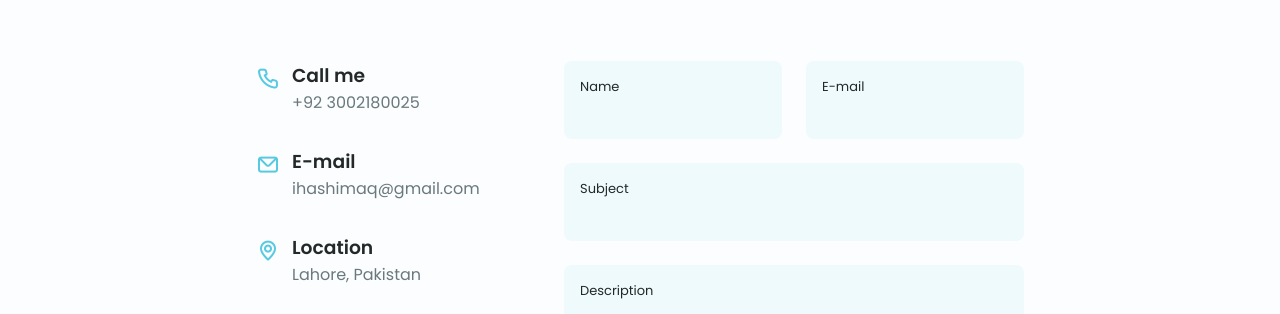
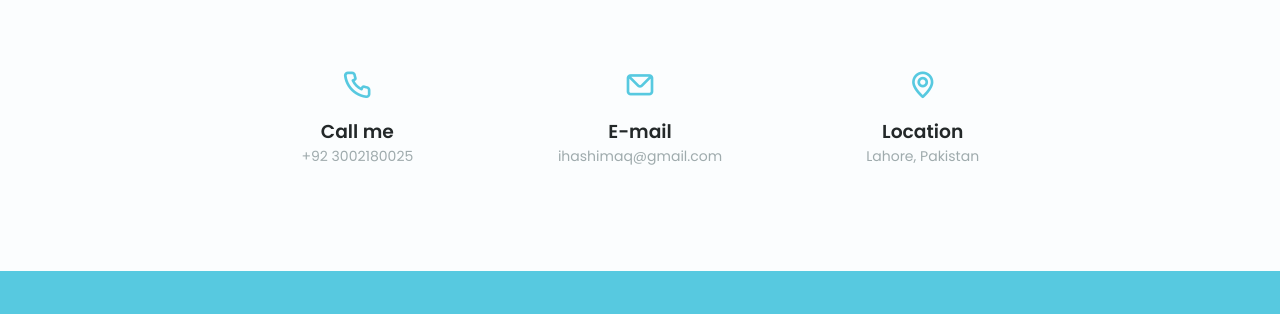
Before and after one commit to hashimaq/Hashim-Portfolio, a plain HTML site: page index.html in a window 1280 px wide. Shown: the part 5213-5527 px from the top of the page. Drawn offline with nearby package versions, Linux system fonts and the light colour scheme.

Commit message:
Updated with Contact me

```diff
--- a/index.html
+++ b/index.html
@@ -726,69 +726,27 @@
             <h2 class="section__title">Contact me</h2>
             <span class="section__subtitle">Get in touch</span>
 
-            <div class="contact__container container grid">
-                <div>
+            <div class="contact__container container">
                 <div class="contact__information">
                     <i class="uil uil-phone-alt contact__icon"></i>
-
-                        <div>
                     <h3 class="contact__title">Call me</h3>
-                            <span class="contatc__subtitle">+92 3002180025</span>
-                        </div>
+                    <span class="contact__subtitle">+92 3002180025</span>
                 </div>
 
                 <div class="contact__information">
                     <i class="uil uil-envelope contact__icon"></i>
-
-                        <div>
                     <h3 class="contact__title">E-mail</h3>
-                            <span class="contatc__subtitle">ihashimaq@gmail.com</span>
-                        </div>
+                    <span class="contact__subtitle">ihashimaq@gmail.com</span>
                 </div>
 
                 <div class="contact__information">
                     <i class="uil uil-map-marker contact__icon"></i>
-
-                        <div>
                     <h3 class="contact__title">Location</h3>
-                            <span class="contatc__subtitle">Lahore, Pakistan</span>
+                    <span class="contact__subtitle">Lahore, Pakistan</span>
                 </div>
             </div>
-                </div>
+        </section>
 
-                <form action="" class="contact__form grid">
-                    <div class="contact__inputs grid">
-                        <div class="contact__content">
-                            <label for="" class="contact__label">Name</label>
-                            <input type="text" class="contact__input">
-                        </div>
-
-                        <div class="contact__content">
-                            <label for="" class="contact__label">E-mail</label>
-                            <input type="email" class="contact__input">
-                        </div>
-                    </div>
-
-                    <div class="contact__content">
-                        <label for="" class="contact__label">Subject</label>
-                        <input type="text" class="contact__input">
-                    </div>
-
-                    <div class="contact__content">
-                        <label for="" class="contact__label">Description</label>
-                        <textarea name="" id="" cols="0" rows="7" class="contact__input"></textarea>
-                    </div>
-
-                    <div>
-                        <a href="#" class="button button--flex">
-                            Send message
-                            <i class="uil uil-message button__icon"></i>
-                        </a>
-                    </div>
-                </form>
-            </div>
-
-        </section>
     </main>
 
     <!--==================== FOOTER ====================-->
--- a/packages/css/styles.css
+++ b/packages/css/styles.css
@@ -892,19 +892,37 @@ img {
 
 /*==================== CONTACT ME ====================*/
 .contact__container {
-  row-gap: 3rem;
+  display: flex;
+  justify-content: space-between;
+  align-items: center;
+  gap: 5rem;
+  flex-wrap: wrap; /* Wrap items for small screens */
 }
 
+/* Individual Contact Information */
 .contact__information {
   display: flex;
-  margin-bottom: var(--mb-2);
+  flex-direction: column;
+  align-items: center;
+  min-width: 150px;
+  flex: 1; /* Responsive width */
 }
 
+/* Icons Styling */
 .contact__icon {
-  font-size: 1.5rem;
+  font-size: 2rem;
   color: var(--first-color);
-  margin-right: var(--mb-0-75);
+  margin-bottom: 0.5rem;
 }
+
+/* Media Query for Mobile Screens */
+@media screen and (max-width: 768px) {
+  .contact__container {
+      flex-direction: column; /* Make it vertical */
+      gap: 2rem; /* Reduce gap on small screens */
+  }
+}
+
 
 .content__title {
   font-size: var(--h3-font-size);
@@ -916,27 +934,6 @@ img {
   color: var(--text-color-light);
 }
 
-.contact__content {
-  background-color: var(--input-color);
-  border-radius: 0.5rem;
-  padding: 0.75rem 1rem 0.25rem;
-}
-
-.contact__label {
-  font-size: var(--smaller-font-size);
-  color: var(--title-color);
-}
-
-.contact__input {
-  width: 100%;
-  background-color: var(--input-color);
-  color: var(--text-color);
-  font-family: var(--body-font);
-  font-size: var(--normal-font-size);
-  border: none;
-  outline: none;
-  padding: 0.25rem 0.5rem 0.5rem 0;
-}
 
 /*==================== FOOTER ====================*/
 .footer {
```
Also changed, not shown: 1 other file. Lines whose indentation alone changed are shown as unchanged.
